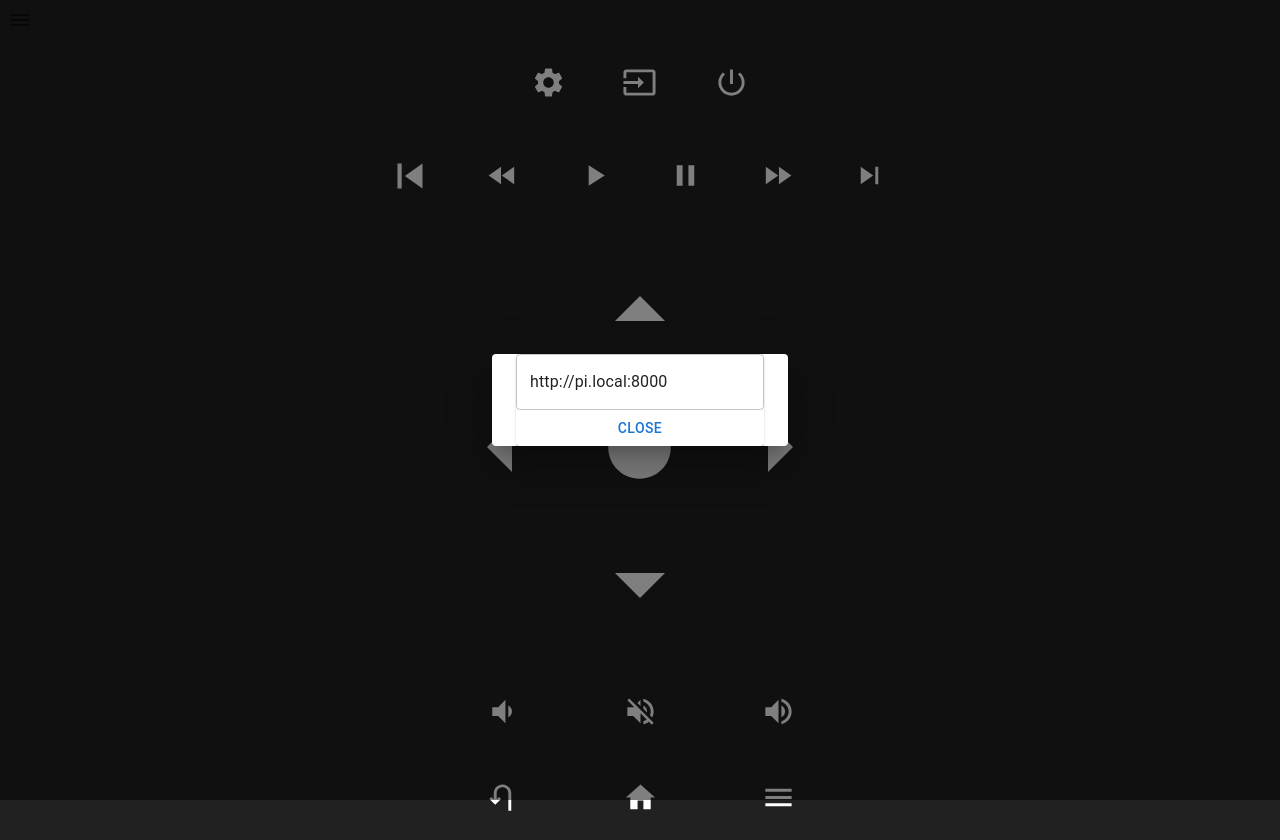
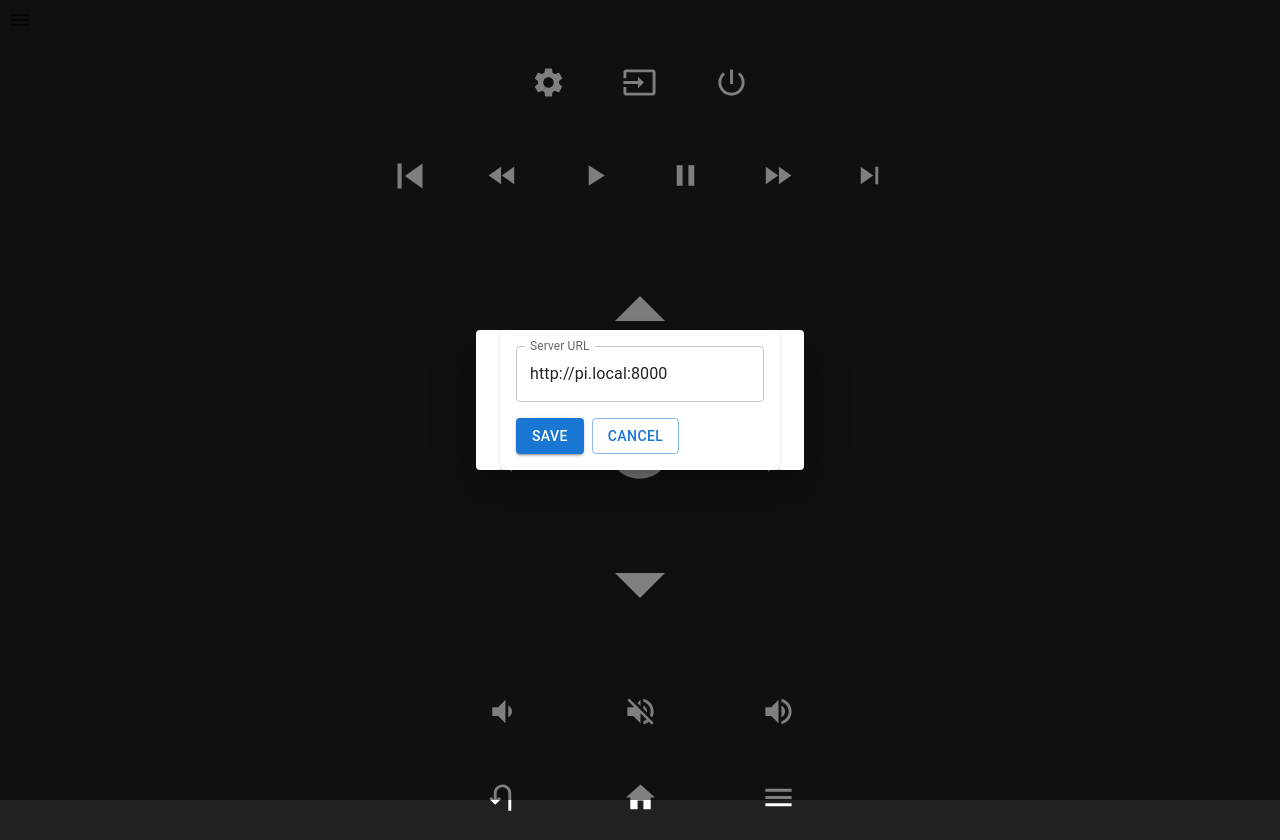
Before and after one commit to clocktower39/tv-controller-client, a React (Vite) app: page / in a window 1280 px wide. Both pictures are taken after a click on the button 20 px from the left and 20 px from the top of the page. Built offline with nearby package versions, Linux system fonts and the light colour scheme.

Commit message:
history to ServerContext

```diff
--- a/src/App.jsx
+++ b/src/App.jsx
@@ -23,28 +23,71 @@ import {
   Circle,
 } from "@mui/icons-material";
 import ControllerKeyButton from "./Components/ControllerKeyButton";
-import { useServer } from "./context/ServerContext";
+import { useServer, } from "./context/ServerContext";
 import "./App.css";
 
 function App() {
-  const { serverURL, setServerURL } = useServer();
+  const { serverURL, saveServerURL, history } = useServer();  const [tempServerURL, setTempServerURL] = useState(serverURL);
   const [dialogOpen, setDialogOpen] = useState(false);
 
-  const handleServerChange = (e) => setServerURL(e.target.value)
-  const handleDialogToggle = () => setDialogOpen(prev => !prev);
+  const handleDialogToggle = () => {
+    setTempServerURL(serverURL); // reset input when opening
+    setDialogOpen((prev) => !prev);
+  };
+
+  const handleSave = () => {
+    saveServerURL(tempServerURL);
+    setDialogOpen(false);
+  };
 
   return (
     <>
       <Dialog open={dialogOpen} onClose={handleDialogToggle}>
         <Container>
-          <Paper>
-            <Grid container flexDirection="column">
-              <TextField value={serverURL} onChange={handleServerChange} />
-              <Button onClick={handleDialogToggle}>Close</Button>
+          <Paper sx={{ p: 2 }}>
+            <Grid container direction="column" spacing={2}>
+              <Grid item>
+                <TextField
+                  fullWidth
+                  label="Server URL"
+                  value={tempServerURL}
+                  onChange={(e) => setTempServerURL(e.target.value)}
+                />
+              </Grid>
+
+              <Grid item container spacing={1}>
+                <Grid item>
+                  <Button variant="contained" onClick={handleSave}>
+                    Save
+                  </Button>
+                </Grid>
+                <Grid item>
+                  <Button variant="outlined" onClick={handleDialogToggle}>
+                    Cancel
+                  </Button>
+                </Grid>
+              </Grid>
+
+              {history.length > 0 && (
+                <Grid item>
+                  <p>Recent connections:</p>
+                  {history.map((url, i) => (
+                    <Button
+                      key={i}
+                      onClick={() => setTempServerURL(url)}
+                      variant="outlined"
+                      sx={{ m: 0.5 }}
+                    >
+                      {url}
+                    </Button>
+                  ))}
+                </Grid>
+              )}
             </Grid>
           </Paper>
         </Container>
       </Dialog>
+
       <IconButton onClick={handleDialogToggle}><Menu /></IconButton>
       <Container maxWidth="sm" style={{ height: "100%", }}>
         <Grid container className="JCAICenter" style={{ height: "100%" }}>
--- a/src/context/ServerContext.jsx
+++ b/src/context/ServerContext.jsx
@@ -1,7 +1,6 @@
 import React, { createContext, useContext, useState, useEffect } from "react";
 
 const ServerContext = createContext();
-
 export const useServer = () => useContext(ServerContext);
 
 export const ServerProvider = ({ children }) => {
@@ -9,12 +8,31 @@ export const ServerProvider = ({ children }) => {
     localStorage.getItem("serverURL") || "http://pi.local:8000"
   );
 
+  const [history, setHistory] = useState(
+    JSON.parse(localStorage.getItem("serverURLHistory") || "[]")
+  );
+
+  // persist both values
   useEffect(() => {
     localStorage.setItem("serverURL", serverURL);
   }, [serverURL]);
 
+  useEffect(() => {
+    localStorage.setItem("serverURLHistory", JSON.stringify(history));
+  }, [history]);
+
+  // Save button handler
+  const saveServerURL = (newURL) => {
+    if (!newURL) return;
+    setServerURL(newURL);
+    setHistory((prev) => {
+      const updated = prev.filter((url) => url !== newURL);
+      return [newURL, ...updated].slice(0, 5);
+    });
+  };
+
   return (
-    <ServerContext.Provider value={{ serverURL, setServerURL }}>
+    <ServerContext.Provider value={{ serverURL, saveServerURL, history }}>
       {children}
     </ServerContext.Provider>
   );
```
